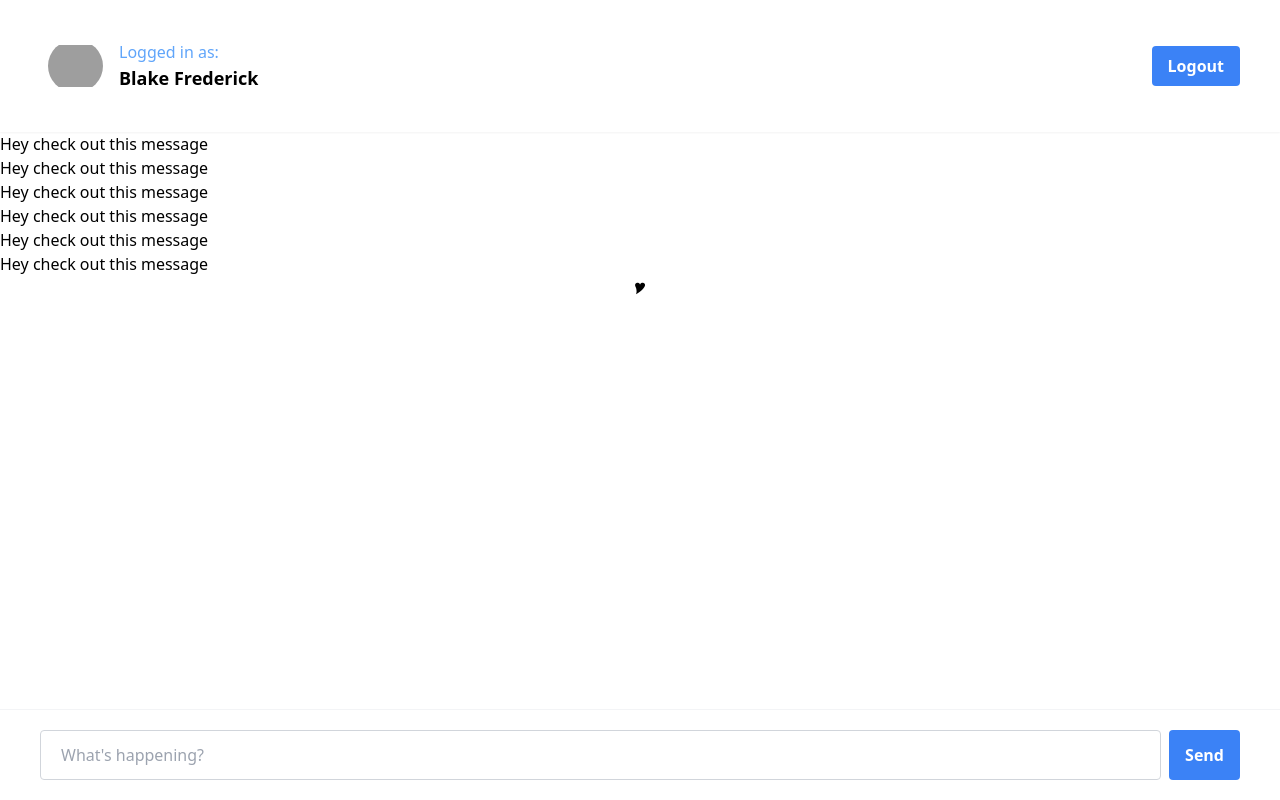
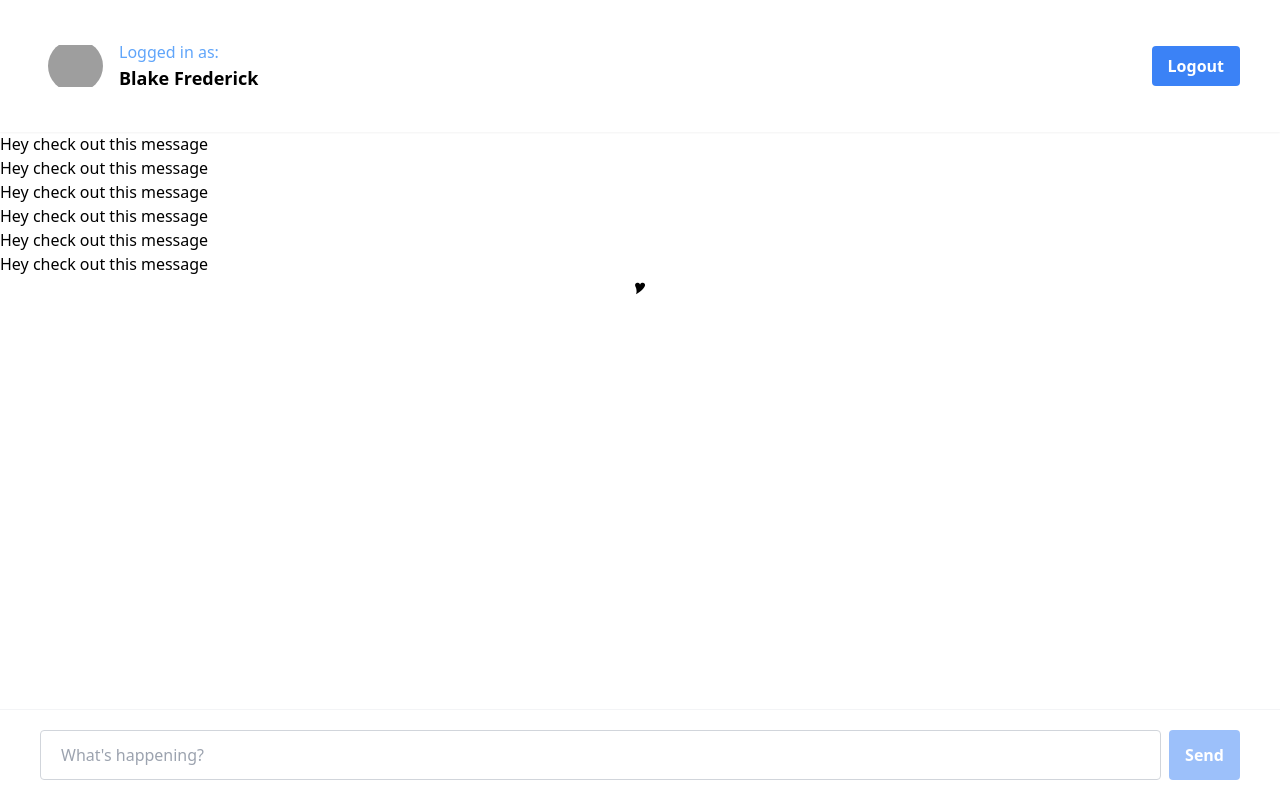
Before and after one commit to blakefrederick/myco, a Next.js app: page / in a window 1280 px wide. Built offline with nearby package versions, Linux system fonts and the light colour scheme; grey boxes are pictures that could not be loaded.

Commit message:
What's happening?

```diff
--- a/app/ChatInput.tsx
+++ b/app/ChatInput.tsx
@@ -1,11 +1,23 @@
-import React from 'react'
+'use client'
+
+import { useState} from 'react'
 
 function ChatInput() {
+    const [input, setInput] = useState('')
+
   return (
     <form className="fixed bottom-0 z-50 w-full flex px-10 py-5 space-x-2 border-t border-gray-100">
-        <input type="input" placeholder="What's happening?" className="flex-1 rounded border border-gray-300 focus:outline-none focus:ring-2 focus:ring-blue-600 focus:border-transparent px-5 py-3 disabled:opacity-50 diabled:cursor-not-allowed"></input>
-        <button type="submit" className="bg-blue-500 hover:bg-blue-700 text-white font-bold py-2 px-4 rounded disabled:opacity-50 disabled:cursor-not-allowed"
-        >Send</button>
+        <input
+            type="input"
+            placeholder="What's happening?"
+            onChange={(e) => setInput(e.target.value)}
+            className="flex-1 rounded border border-gray-300 focus:outline-none focus:ring-2 focus:ring-blue-600 focus:border-transparent px-5 py-3 disabled:opacity-50 diabled:cursor-not-allowed"></input>
+        <button
+            type="submit"
+            disabled={!input}
+            className="bg-blue-500 hover:bg-blue-700 text-white font-bold py-2 px-4 rounded disabled:opacity-50 disabled:cursor-not-allowed"
+        >
+            Send</button>
     </form>
   )
 }
```
